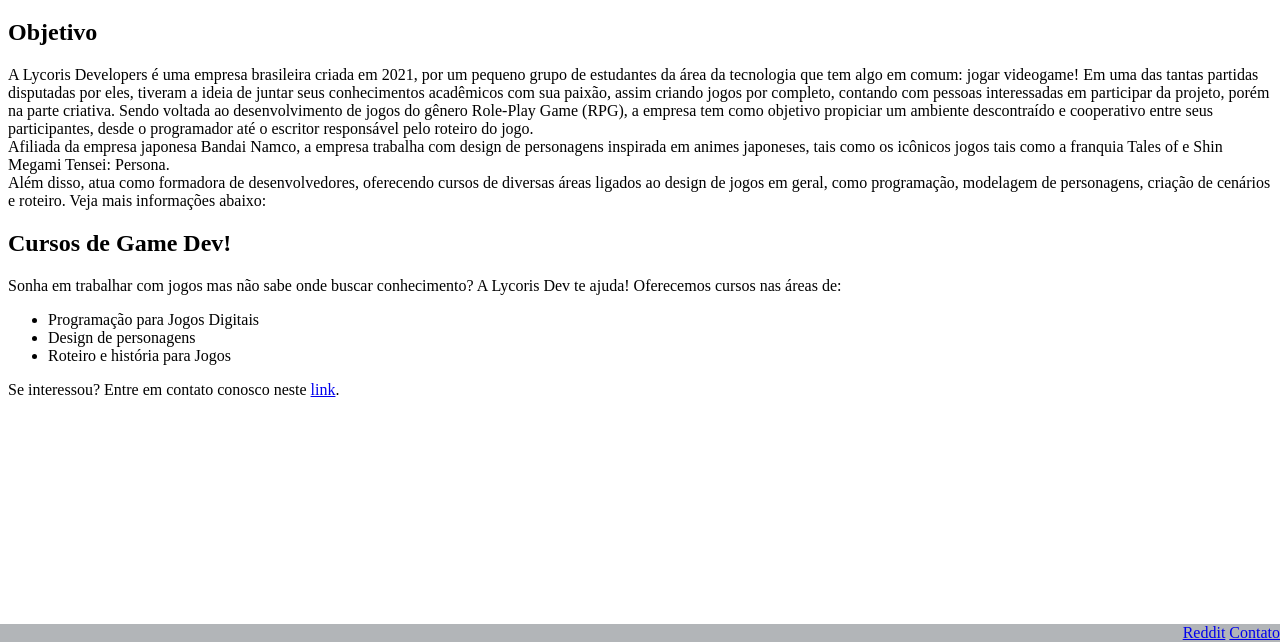
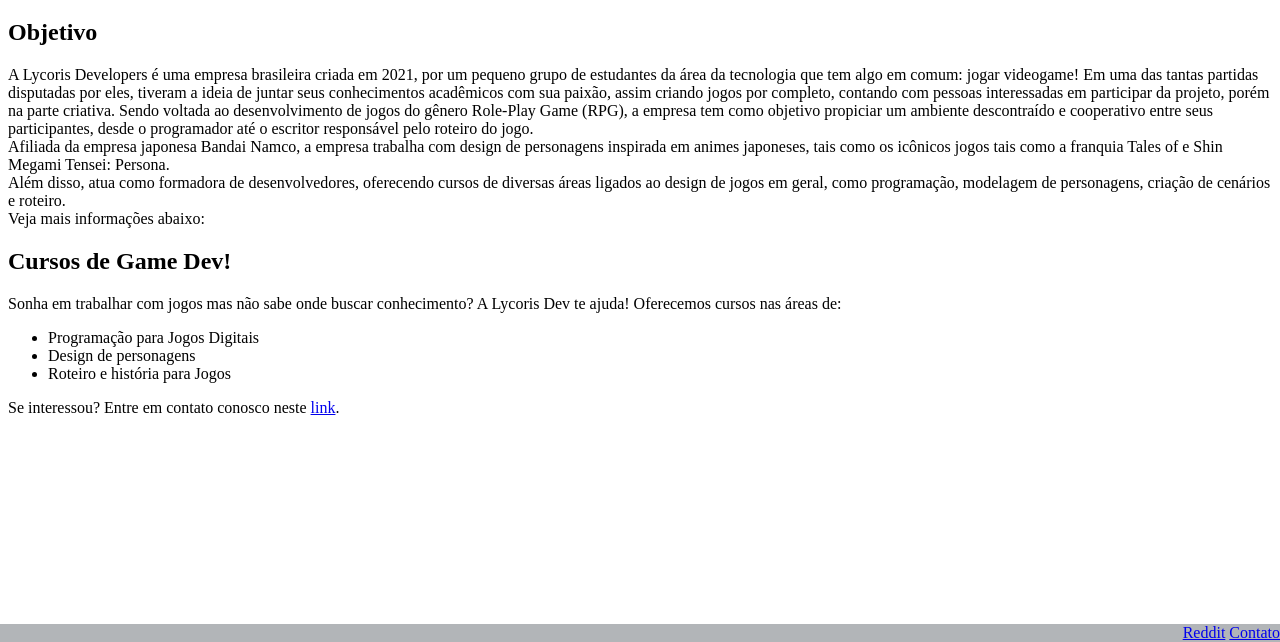
Before and after one commit to hharide/Projeto-Integrador-IV-A, a plain HTML site: page sobre.html in a window 1280 px wide. Shown: the part 158-800 px from the top of the page. Drawn offline with Linux system fonts and the light colour scheme; files whose address does not match are found by name.

Commit message:
Update sobre.html

```diff
--- a/sobre.html
+++ b/sobre.html
@@ -34,8 +34,8 @@
             Afiliada da empresa japonesa Bandai Namco, a empresa trabalha com design de personagens inspirada em
             animes japoneses, tais como os icônicos jogos tais como a franquia Tales of e Shin Megami Tensei: Persona. <br>
             Além disso, atua como formadora de desenvolvedores, oferecendo cursos de diversas áreas ligados ao design de jogos
-            em geral, como programação, modelagem de personagens, criação de cenários e roteiro.
-            Veja mais informações abaixo: <br>
+            em geral, como programação, modelagem de personagens, criação de cenários e roteiro. <br>
+            Veja mais informações abaixo:
         </p>
         <h2>Cursos de Game Dev!</h2>
         <p>
```
